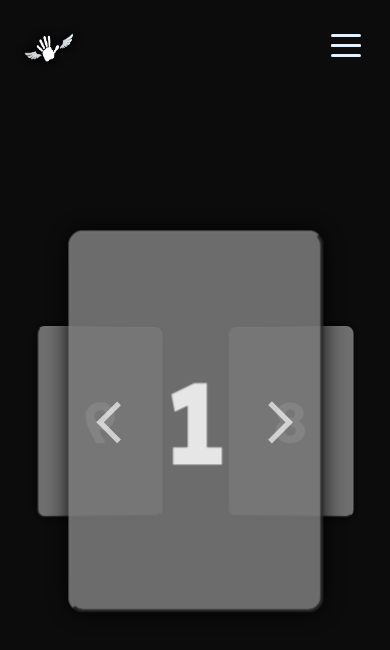
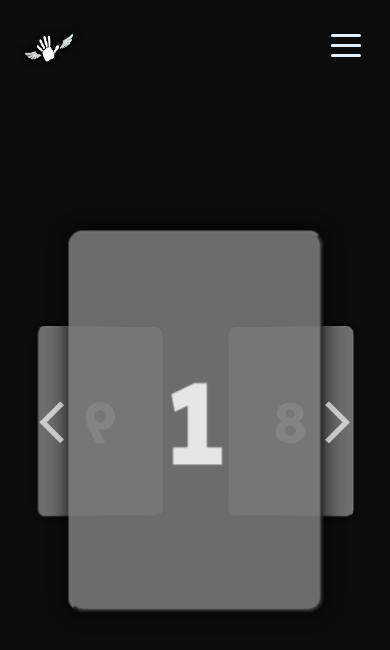
Before and after one commit to siyachoudhary/rfw-5k-2023, a React (Create React App) app: page /rfw-5k-2023/team in a window 390 px wide. Shown: the top 650 px of the page. Built offline with nearby package versions, Linux system fonts and the light colour scheme.

Commit message:
cards mobile good

```diff
--- a/src/pages/Team.css
+++ b/src/pages/Team.css
@@ -39,5 +39,23 @@
 
 .next:hover, .prev:hover { transform: scale(1.2); }
 
-.next { right: 10vh; }
-.prev { left: 10vh; }
+.next { right: 37vw; }
+.prev { left: 37vw; }
+
+@media screen and (max-width: 990px) {
+
+    .next, .prev {
+
+        color: rgba(255, 255, 255, 0.65);
+        position: absolute;
+        cursor: pointer;
+        font-size: 6vh;
+        transition: all 0.3s;
+        top: 45vh;
+
+    }
+
+    .next { right: 7vw; }
+    .prev { left: 7vw; }
+
+}
```
